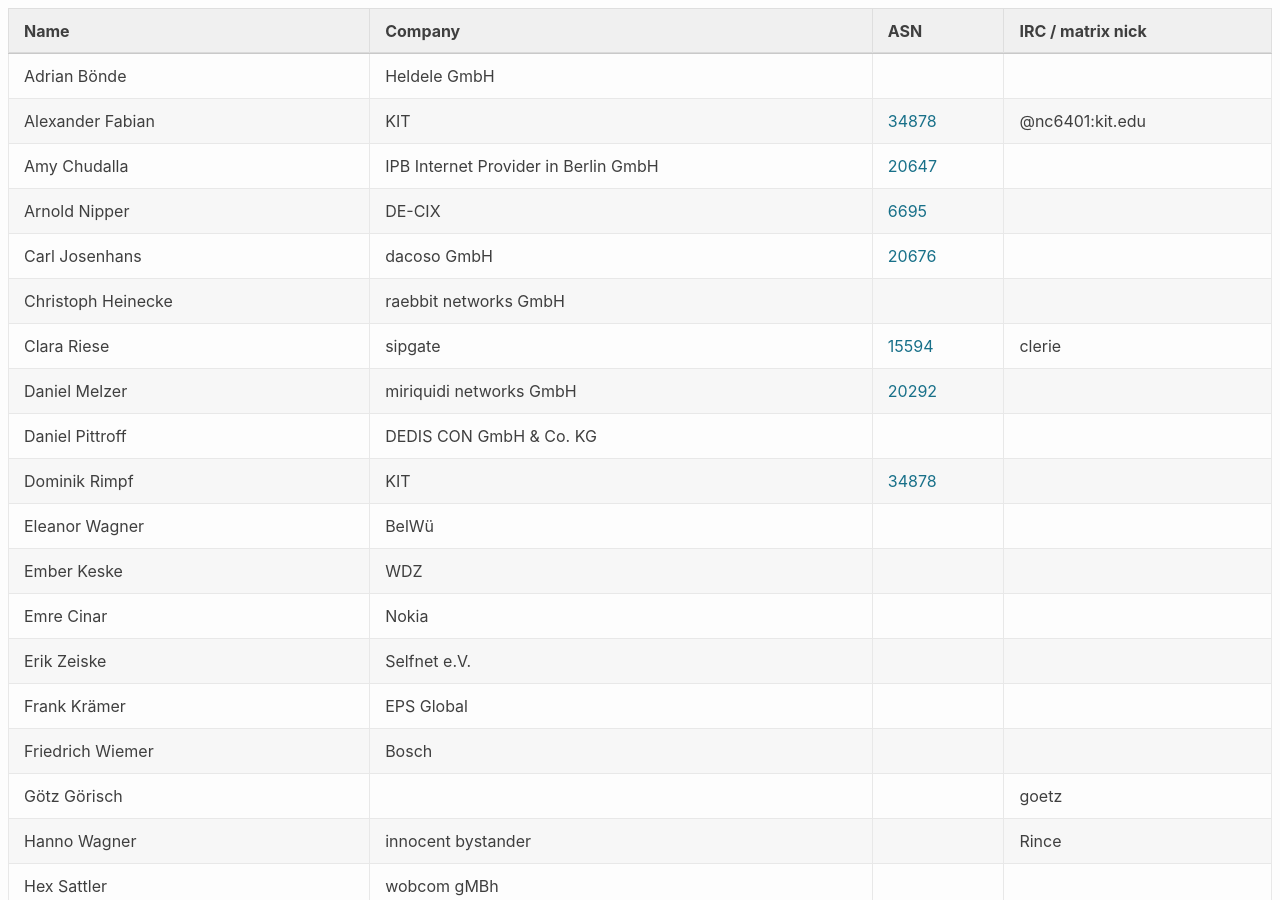
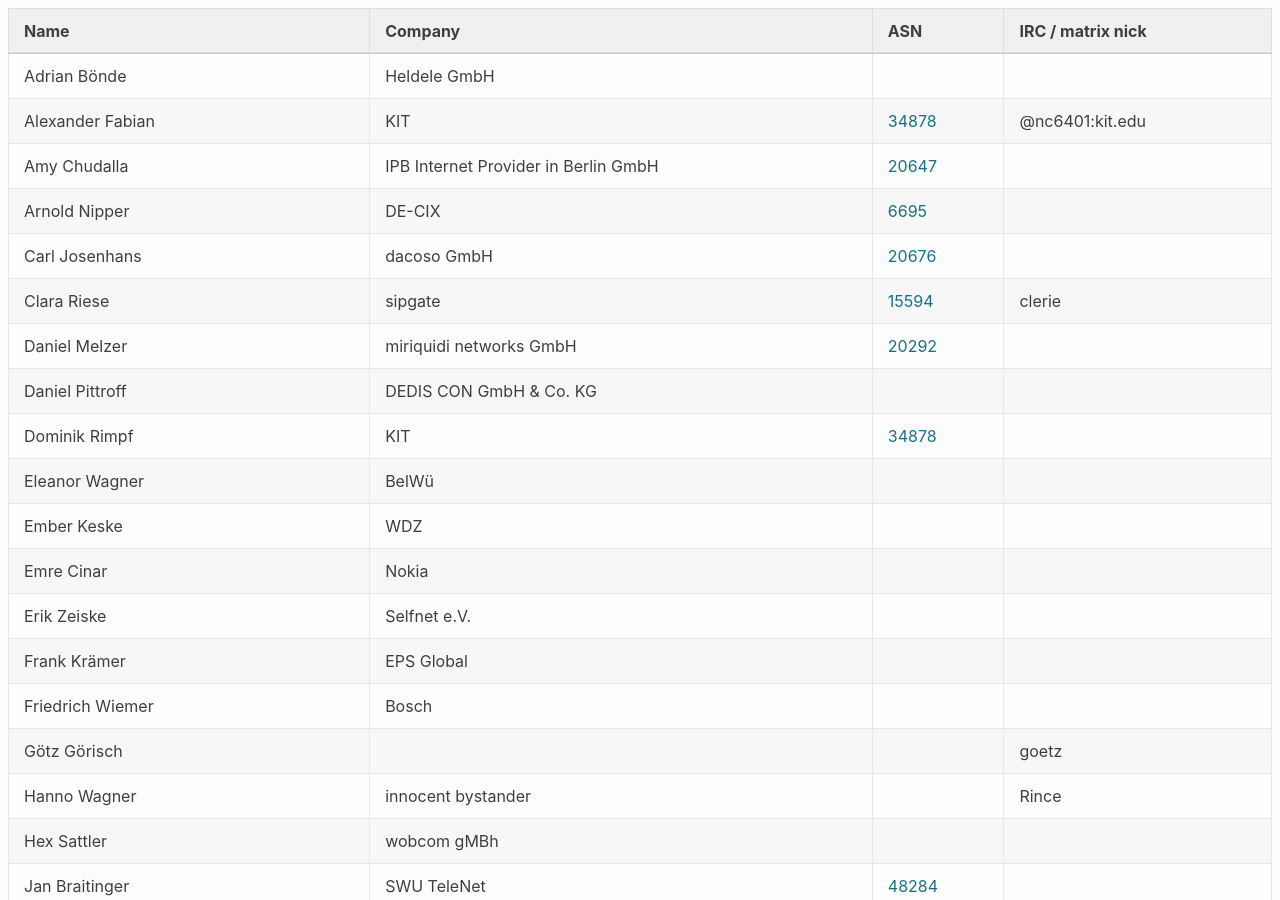
Before and after one commit to denog/pretix-attendeelist, a Jekyll site: the page built from denogmeetup25-06/index.markdown, in a window 1280 px wide and 900 px high. Built offline with Jekyll 4.4.1, drawn with Linux system fonts in a browser that asks for light colours.

Commit message:
Latest data: Mon Jun 30 12:39:16 UTC 2025

```diff
--- a/_data/attendees_denogmeetup25-06.json
+++ b/_data/attendees_denogmeetup25-06.json
@@ -28,12 +28,6 @@
     "company": "dacoso GmbH",
     "irc": null,
     "asn": "20676"
-  },
-  {
-    "name": "Christoph Heinecke",
-    "company": "raebbit networks GmbH",
-    "irc": null,
-    "asn": null
   },
   {
     "name": "Clara Riese",
```
